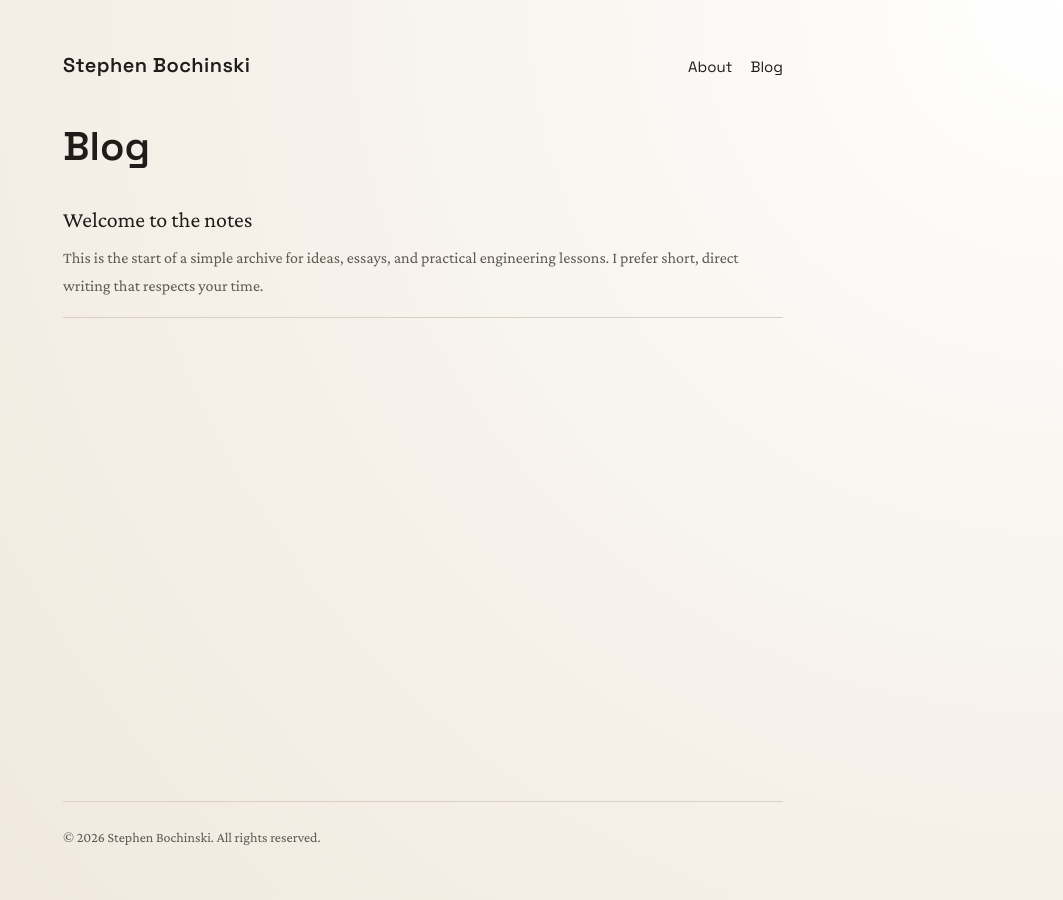
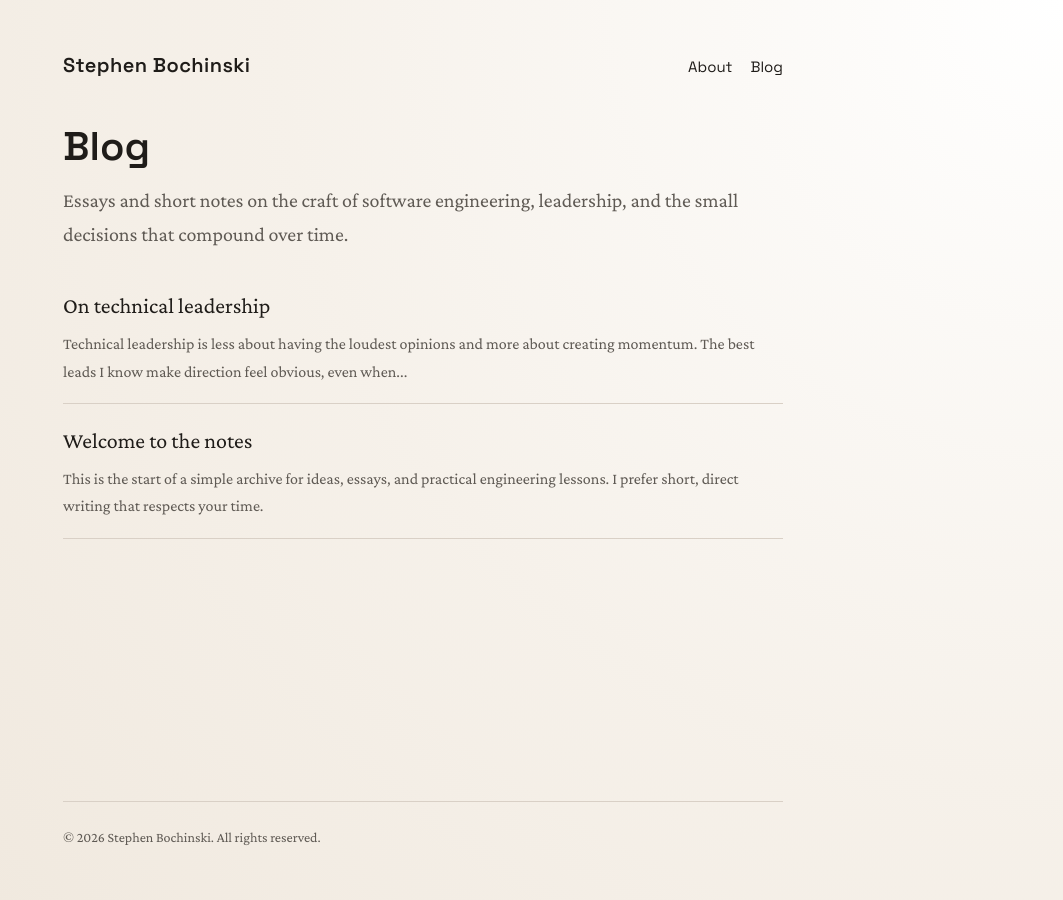
Before and after one commit to sbochins/personal-website, a Jekyll site: the page built from blog/index.md, in a window 1280 px wide. Shown: the whole page, without its empty margins (217-1280 px from the left). Built offline with Jekyll 4.4.1, drawn with Linux system fonts in a browser that asks for light colours.

Commit message:
Add blog intro and second sample post

```diff
--- /dev/null
+++ b/_posts/2024-02-01-on-technical-leadership.md
@@ -0,0 +1,14 @@
+---
+title: On technical leadership
+---
+
+Technical leadership is less about having the loudest opinions and more about creating momentum. The best leads I know make direction feel obvious, even when the path is ambiguous.
+
+A few habits that have served me well:
+
+- Write down decisions, tradeoffs, and open risks so the team can align quickly.
+- Make space for dissent, then close loops with a clear call.
+- Look for leverage points: automation, docs, and shared primitives.
+- Model calm when the system is noisy. It spreads.
+
+Over time, these small practices compound into trust. That trust is what allows teams to move fast without breaking things.
--- a/blog/index.md
+++ b/blog/index.md
@@ -2,6 +2,8 @@
 title: Blog
 permalink: /blog/
 ---
+
+<p class="lede">Essays and short notes on the craft of software engineering, leadership, and the small decisions that compound over time.</p>
 
 <ul class="post-list">
   {% for post in site.posts %}
```
